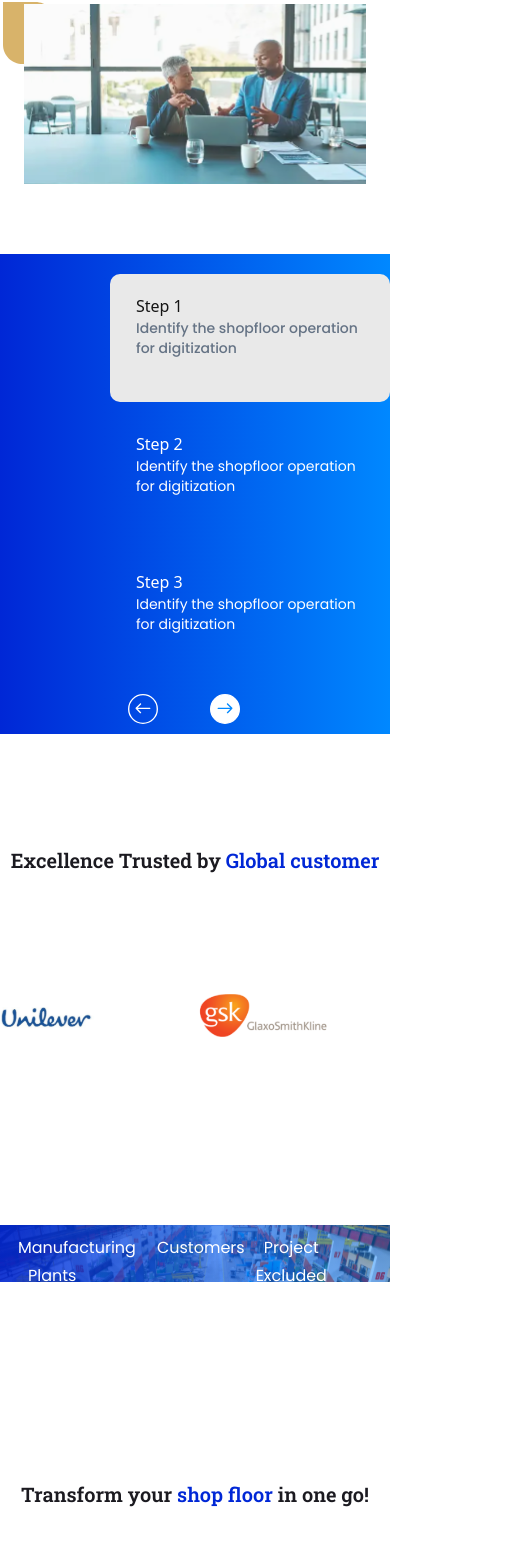
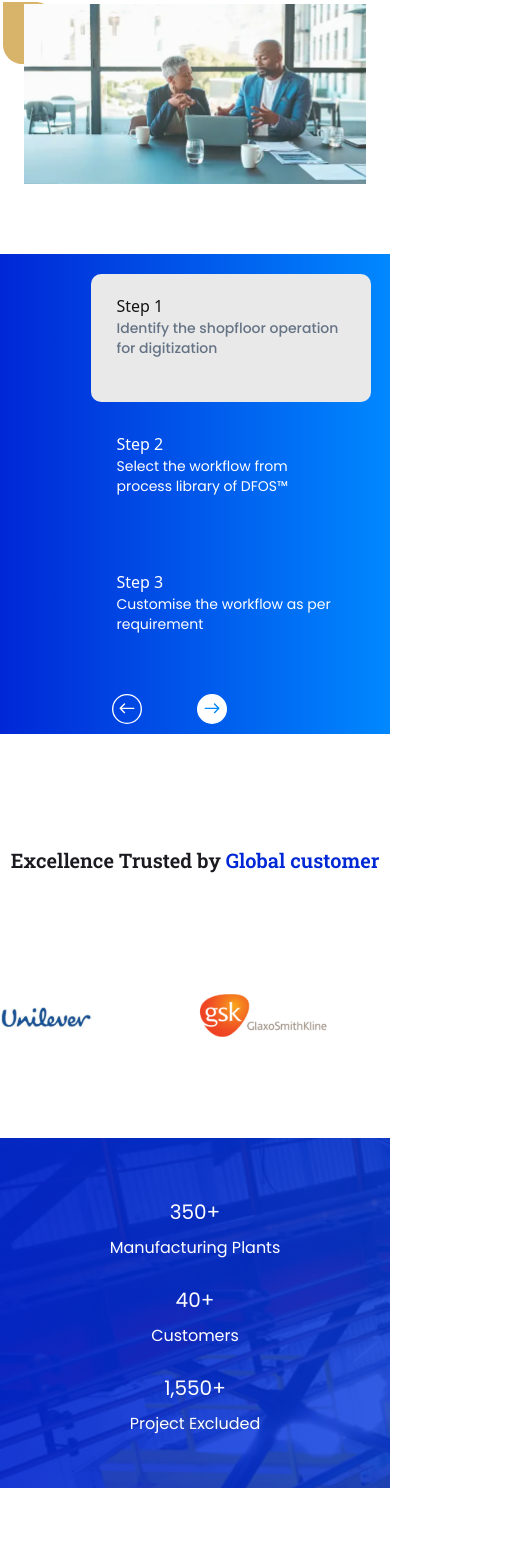
Before and after one commit to ankitkadyan06/DesignX, a React (Create React App) app: page / in a window 390 px wide. Shown: the part 422-1989 px from the top of the page, 510 px wide, since content can reach past the window. Built offline with nearby package versions, Linux system fonts and the light colour scheme.

Commit message:
responsive

```diff
--- a/src/App.css
+++ b/src/App.css
@@ -23,8 +23,9 @@
 }
 
 .backNo {
-  background: no-repeat center/100%
-    url("./Components/assets/images/backgroudNo.svg");
+  background: url("./Components/assets/images/backgroudNo.svg");
+  background-size: cover;
+  background-repeat: no-repeat;
 }
 
 .backDesign {
@@ -78,7 +79,7 @@
 }
 
 .slide {
-  min-width: 40%;
+  min-width: 90%;
   padding: 20px;
   margin-right: 10px;
   background-color: #ffffff;
@@ -138,3 +139,19 @@ box-shadow: 0px 0px 8px 0px rgba(0, 0, 0, 0.25);
 .vidView{
   border-radius: 5px 0px 0px 5px;
 }
+
+@media (min-width: 640px) {
+  .slide{
+    min-width: 50%;
+  }
+ }
+@media (min-width: 950px) {
+  .slide{
+    min-width: 60%;
+  }
+ }
+@media (min-width: 1280px) {
+  .slide{
+    min-width: 40%;
+  }
+ }
--- a/src/Components/HomePage/Steps.js
+++ b/src/Components/HomePage/Steps.js
@@ -22,19 +22,19 @@ const stepData = [
   },
   {
     stepHead: "Step 2",
-    stepDesc: "Identify the shopfloor operation for digitization",
+    stepDesc: "Select the workflow from process library of DFOS™",
   },
   {
     stepHead: "Step 3",
-    stepDesc: "Identify the shopfloor operation for digitization",
+    stepDesc: "Customise the workflow as per requirement",
   },
   {
     stepHead: "Step 4",
-    stepDesc: "Identify the shopfloor operation for digitization",
+    stepDesc: "Check and perform the workflow created",
   },
   {
     stepHead: "Step 5",
-    stepDesc: "Identify the shopfloor operation for digitization",
+    stepDesc: "Add wings to your digital transformation journey",
   },
 ];
 
@@ -127,7 +127,7 @@ const Steps = () => {
 
   return (
     <div>
-      <div className="steps block md:flex w-full lg:h-[100px] xl:h-[148px] mt-[-80px] items-center pl-[20%] pt-[10px] pb-[10px] md:pl-[50px]">
+      <div className="steps block md:flex w-full lg:h-[100px] xl:h-[148px] mt-[-80px] items-center pl-[15%] sm:pl-[25%] pt-[10px] pb-[10px] md:pl-[50px]">
         <ul className="block md:flex ">{renderSteps()}</ul>
         <div className="flex ml-[16%] md:ml-[2%] 2xl:ml-[6%]">
           <img
@@ -172,25 +172,25 @@ const Steps = () => {
           </div>
         </Marquee>
       </div>
-      <div className="backNo flex flex-row justify-around w-full h-[230px] md:h-auto p-[60px] md:p-[50px] mt-[100px]">
-        <div className="text-white font-poppins text-xl md:text-[28px] xl:text-[38px]">
+      <div className="backNo block lg:flex justify-around w-full px-[50px] h-[350px] md:h-auto p-[60px] md:p-[50px] mt-[100px]">
+        <div className="text-white font-poppins text-xl text-center md:text-[28px] xl:text-[38px]">
           <CountUp start={0} end={350} delay={1} />
           <span>+</span>
-          <p className="text-[16px] sm:text-[20px] xl:text-[28px] text-center w-[63%] relative p-2 right-[50px]">
+          <p className="text-[16px] sm:text-[20px] xl:text-[28px] lg:w-[100%] relative p-2">
             Manufacturing Plants
           </p>
         </div>
-        <div className="text-white font-poppins text-xl md:text-[28px] xl:text-[38px]">
+        <div className="text-white font-poppins text-center text-xl md:text-[28px] xl:text-[38px]">
           <CountUp start={0} end={40} delay={1} />
           <span>+</span>
-          <p className="text-[16px] sm:text-[20px] xl:text-[28px] text-center relative p-2 right-[45px]">
+          <p className="text-[16px] sm:text-[20px] xl:text-[28px] relative p-2">
             Customers
           </p>
         </div>
-        <div className="text-white font-poppins text-xl md:text-[28px] xl:text-[38px]">
+        <div className="text-white font-poppins text-center text-xl md:text-[28px] xl:text-[38px]">
           <CountUp start={0} end={1550} delay={1} />
           <span>+</span>
-          <p className="text-[16px] sm:text-[20px] xl:text-[28px] text-center relative p-2 right-[50px]">
+          <p className="text-[16px] sm:text-[20px] xl:text-[28px] relative p-2">
             Project Excluded
           </p>
         </div>
--- a/src/Components/HomePage/TestimonialSlides.js
+++ b/src/Components/HomePage/TestimonialSlides.js
@@ -7,30 +7,26 @@ import inverted from "../assets/images/inverted.svg";
 const TestimonialSlides = () => {
   const texts = [
     {
-      head: "Horem ipsum dolor sit1 ",
-      orgName: "Organization Name",
-      desc: "Horem ipsum dolor sit amet, conghtu ipiscing elit Horem met, adipiscing elit.Horem ipsum dolor sit amet, conghtu ipiscing elit Horem met, adipiscing elit.Horem ipsum dolor sit amet.",
+      head: "Vinod Mishra",
+      orgName: "HUL-ORAI",
+      desc: "DesignX is a team of professionals. They always act fast on any issue/support required and the good part is that they update after the issue is resolved. Best of luck for the DesignX team..",
     },
     {
-      head: "Horem ipsum dolor sit2 ",
-      orgName: "Organization Name",
-      desc: "Horem ipsum dolor sit amet, conghtu ipiscing elit Horem met, adipiscing elit.Horem ipsum dolor sit amet, conghtu ipiscing elit Horem met, adipiscing elit.Horem ipsum dolor sit amet.",
+      head: "Rajeev Thakur",
+      orgName: "Unilever India Exports Limited",
+      desc: "We have been working with DesignX, from last few years .Thanks to Development & Service team of DesignX for such regular service. It’s good to see that DesignX team makes continuous improvements on the job, post deployment, as per the feedback given.",
     },
     {
-      head: "Horem ipsum dolor sit3 ",
-      orgName: "Organization Name",
-      desc: "Horem ipsum dolor sit amet, conghtu ipiscing elit Horem met, adipiscing elit.Horem ipsum dolor sit amet, conghtu ipiscing elit Horem met, adipiscing elit.Horem ipsum dolor sit amet.",
+      head: "Aakanksha",
+      orgName: "Unilever",
+      desc: "The team was very supportive and understanding of our needs. They went all out to ensure our standard questionnaire in place. They also provided continuous support for any improvements in the app on an ongoing basis. An overall smooth & satisfying experience!",
     },
     {
-      head: "Horem ipsum dolor sit4 ",
-      orgName: "Organization Name",
-      desc: "Horem ipsum dolor sit amet, conghtu ipiscing elit Horem met, adipiscing elit.Horem ipsum dolor sit amet, conghtu ipiscing elit Horem met, adipiscing elit.Horem ipsum dolor sit amet.",
+      head: "Varun",
+      orgName: "Unilever, IT",
+      desc: "DesignX has enabled a key SC Collaboration platform for Hindustan Unilever, helping re-imagine the complete process from the perspective of premium user experience and top quality functional experience.",
     },
-    {
-      head: "Horem ipsum dolor sit5 ",
-      orgName: "Organization Name",
-      desc: "Horem ipsum dolor sit amet, conghtu ipiscing elit Horem met, adipiscing elit.Horem ipsum dolor sit amet, conghtu ipiscing elit Horem met, adipiscing elit.Horem ipsum dolor sit amet.",
-    },
+
   ];
   const [currentIndex, setCurrentIndex] = useState(0);
 
@@ -44,11 +40,11 @@ const TestimonialSlides = () => {
 
 
   return (
-    <div className="testBack w-full h-[1100px] lg:h-[800px] xl:h-[700px] px-[10px]">
+    <div className="testBack w-full h-[1100px] lg:h-[800px] xl:h-[780px] 2xl:h-[700px] px-[10px]">
       <div className="block lg:grid lg:grid-cols-2">
         <div>
-          <img src={arrowWhite} alt="" className="mt-[30px] ml-[241px]" />
-          <p className="w-[50%] ml-[102px] text-white font-poppins text-[42px] mt-[29px]">
+          <img src={arrowWhite} alt="" className="mt-[0px] lg:mt-[30px] ml-[80px] md:ml-[200px] lg:ml-[241px]" />
+          <p className="w-[50%] ml-[102px] text-white font-poppins text-[30px] lg:text-[42px] mt-[29px]">
             What Our Clients Are Saying...
           </p>
           <div className="ml-[102px]">
--- a/src/Components/HomePage/Wheel.js
+++ b/src/Components/HomePage/Wheel.js
@@ -7,7 +7,7 @@ const Wheel = () => {
     <div className='w-full h-[900px] sm:h-[1100px] md:h-[1350px] lg:h-auto bg-[#CAE8FF] mt-[119px]'>
       <div className='block lg:flex'>
         <img src={wheelArea} alt="" className='w-[80%] lg:w-[45%] ml-[60px] md:ml-[0px] mt-[0%]'/>
-        <div className='backDesign h-[250px] 2xl:h-[450px] mt-[110px] ml-[30px] mr-[50px]'>
+        <div className='backDesign h-[350px]sm:h-[200px] md:h-[300px] 2xl:h-[450px] mt-[110px] ml-[30px] mr-[50px]'>
         {/* <img src={rect} alt="" className='w-[95%] mt-[8%] md:mt-[35%]' /> */}
         <div className='w-[80%] md:w-[60%] lg:w-[85%] 2xl:w-[650px] mx-[40px] py-[20px] lg:py-[0] lg:my-[20px]'>
           <p className='text-[25px] md:text-[30px] lg:text-[25px] 2xl:text-[40px] text-[#323232] font-robotoSlab font-semibold uppercase text-justify'>Unveil an ultra-modern shop floor with high-tech digital process</p>
```
